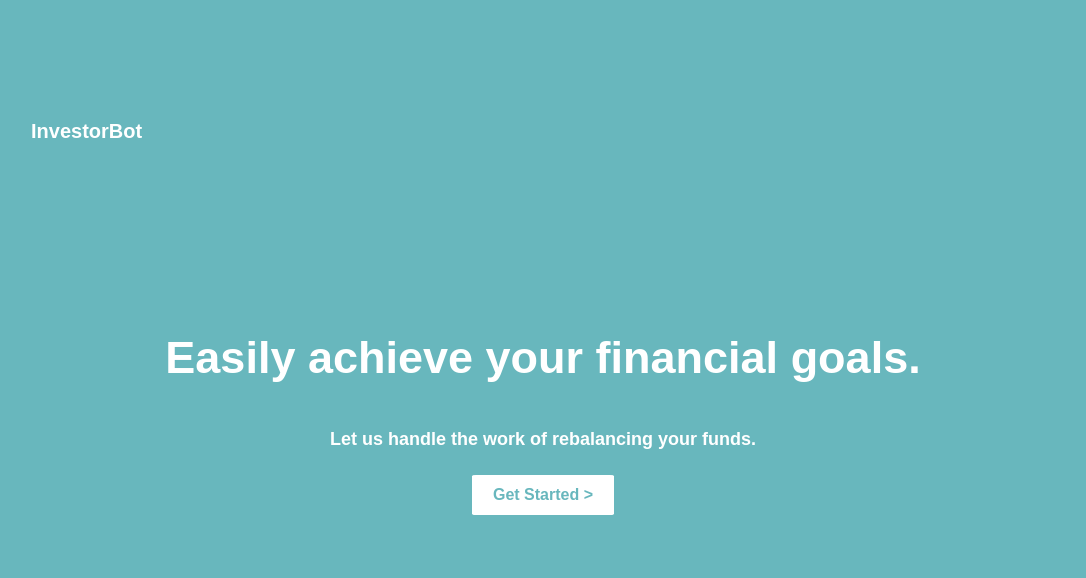
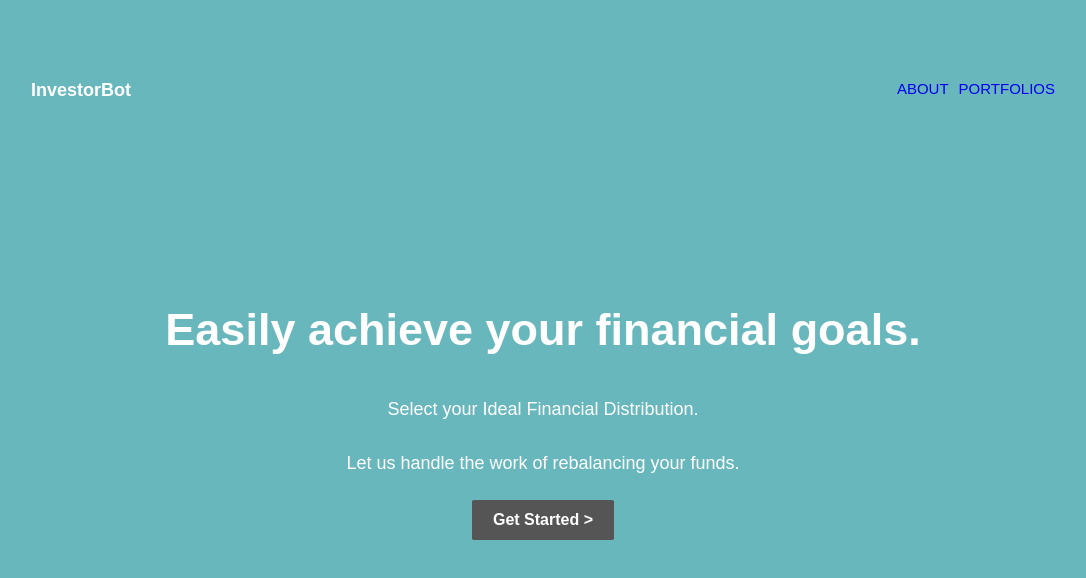
Before and after one commit to karenhlai/InvestorBot, a React (Create React App) app: page /#/ in a window 1280 px wide. Shown: the top 578 px of the page, without its empty margins (97-1183 px from the left). Built offline with nearby package versions, Linux system fonts and the light colour scheme.

Commit message:
Style splash

```diff
--- a/public/assets/stylesheets/portfolios.css
+++ b/public/assets/stylesheets/portfolios.css
@@ -4,19 +4,38 @@ html {
   width: 100vw;
 }
 
-header {
-  position: absolute;
-  top: 15%;
-  left: 10%;
-  color: #fff;
-  font-size: 20px;
-  font-weight: bold;
-}
-
 h1, h2, h3, p {
   text-align: center;
   color: #fff;
   font-size: 18px;
+  line-height: 100%;
+}
+
+/* NAV */
+.nav-container {
+  width: 80%;
+  position: absolute;
+  top: 10%;
+  left: 10%;
+  color: #fff;
+  display: flex;
+  flex-direction: row;
+  justify-content: space-between;
+}
+
+.nav-container > header {
+  font-size: 18px;
+  font-weight: bold;
+}
+
+.nav-container div:last-child {
+  justify-items: flex-end;
+}
+
+.nav-container > div > a:link, a:visited {
+  text-decoration: none;
+  font-size: 15px;
+  margin-left: 10px;
 }
 
 /* SPLASH */
@@ -35,22 +54,20 @@ h1, h2, h3, p {
 .splash-container a:link, a:visited {
   font-weight: bold;
   text-decoration: none;
-  background-color: #fff;
-  border: 1px solid #fff;
+  background-color: #555;
+  border: 1px solid #555;
   border-radius: 3%;
-  color: #68b7bd;
+  color: #fff;
   padding: 10px 20px;
   align-self: center;
   margin-top: 10px;
 }
-
 
 .portfolio-container {
   display: flex;
   flex-direction: column;
   align-content: center;
 }
-
 
 .portfolio-selector {
   align-self: center;
--- a/src/App.js
+++ b/src/App.js
@@ -1,5 +1,6 @@
 import React from 'react';
 import { Route, Switch } from 'react-router-dom';
+import Nav from './components/nav/nav';
 import Splash from './components/splash/splash';
 import PortfoliosList from './components/portfolios/portfolios_list';
 import Transactions from './components/manage/transactions';
@@ -9,8 +10,7 @@ class App extends React.Component {
   render() {
     return (
       <div>
-        <header>InvestorBot</header>
-
+        <Nav />
         <Switch>
           <Route exact path="/" component={Splash} />
           <Route path="/portfolios" component={PortfoliosList} />
--- /dev/null
+++ b/src/components/nav/nav.jsx
@@ -0,0 +1,21 @@
+import React from 'react';
+import { Link } from 'react-router-dom';
+
+class Nav extends React.Component {
+  render() {
+    return (
+      <div className="nav-container">
+        <header>
+          InvestorBot
+        </header>
+
+        <div className="right-nav">
+          <Link to="/">ABOUT</Link>
+          <Link to="/portfolios">PORTFOLIOS</Link>
+        </div>
+      </div>
+    )
+  }
+};
+
+export default Nav;
--- a/src/components/splash/splash.jsx
+++ b/src/components/splash/splash.jsx
@@ -10,7 +10,8 @@ class Splash extends React.Component {
     return(
       <div className="splash-container">
         <h1>Easily achieve your financial goals.</h1>
-        <h2>Let us handle the work of rebalancing your funds.</h2>
+        <p>Select your Ideal Financial Distribution.</p>
+        <p>Let us handle the work of rebalancing your funds.</p>
 
         <Link to="/portfolios">Get Started ></Link>
       </div>
```
